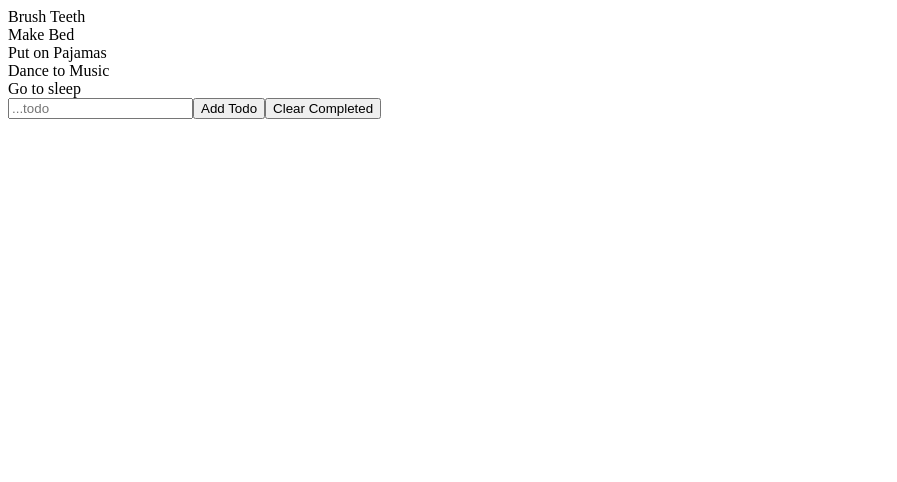
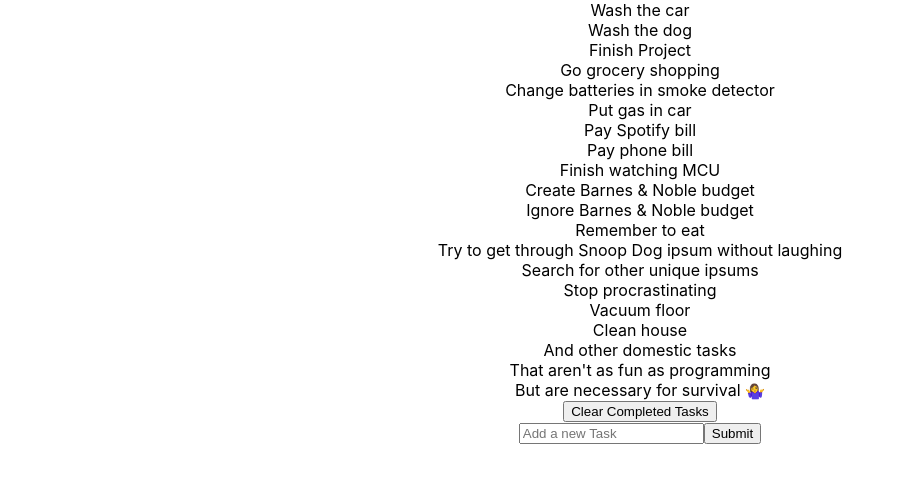
Before and after one commit to 2021-IBM-Accelerate-SW-Track/lab-1-team-22, a React (Create React App) app: page / in a window 1280 px wide. Shown: the top 482 px of the page, without its empty margins (0-897 px from the left). Built offline with nearby package versions, Linux system fonts and the light colour scheme.

Commit message:
Functional component version of to-do app.

```diff
--- a/package.json
+++ b/package.json
@@ -9,6 +9,7 @@
     "@testing-library/user-event": "^12.8.3",
     "react": "^17.0.2",
     "react-dom": "^17.0.2",
+    "react-hook-form": "^7.8.4",
     "react-scripts": "4.0.3",
     "web-vitals": "^1.1.2"
   },
--- a/src/App.js
+++ b/src/App.js
@@ -1,90 +1,39 @@
-import React from "react";
-import TodoList from "./ToDoList";
-import TodoForm from "./ToDoForm";
+import React, { useState } from 'react';
+import tasks from './tasks.json'
+import TodoList from './ToDoList'
+import TodoForm from './ToDoForm'
 
-// Here we are making the App Component. We set some tasks to show up on the home page so it's not empty. We assign the tasks some random IDs so those ids can be what we modify and delete. We also set an empty task so we can "add" tasks to the list later. We then add the functionality for adding, modifying and deleting tasks. We then prop drill those down to the list and form components.
+import './App.css';
 
-class App extends React.Component {
-  constructor() {
-    super();
-    this.state = {
-      todos: [
-        {
-              task: "Brush Teeth",
-              id: "3",
-              completed: false
-            },
-            {
-              task: "Make Bed",
-              id: "2",
-              completed: false
-            },
-            {
-              task: "Put on Pajamas",
-              id: "27",
-              completed: false
-            },
-            {
-              task: "Dance to Music",
-              id: "18",
-              completed: false
-            },
-            {
-              task: "Go to sleep",
-              id: "10",
-              completed: false
-            }
-      ],
-      todo: ""
-    };
+function App() {
+  const [ todoList, setTodoList ] = useState(tasks)
+
+  const handleToggle = (id) => {
+    let mapped = todoList.map(task => {
+      return task.id === Number(id) ? { ...task, complete: !task.complete } : { ...task};
+    });
+    setTodoList(mapped);
   }
 
-  addTodo = (e) => {
-    e.preventDefault();
-    const newTodo = { task: this.state.todo, completed: false, id: Date.now() };
-    this.setState({
-      todos: [...this.state.todos, newTodo],
-      todo: ""
+  const handleFilter = () => {
+    let filtered = todoList.filter(task => {
+      return !task.complete;
     });
-  };
+    setTodoList(filtered);
+  }
 
-  changeTodo = (e) => this.setState({ [e.target.name]: e.target.value });
+  const addTask = (userInput ) => {
+    let copy = [...todoList];
+    copy = [...copy, { id: todoList.length + 1, task: userInput, complete: false }];
+    setTodoList(copy);
+  }
 
-  toggleTodoComplete = (id) => {
-    let todos = this.state.todos.slice();
-    todos = todos.map((todo) => {
-      if (todo.id === id) {
-        todo.completed = !todo.completed;
-        return todo;
-      } else {
-        return todo;
-      }
-    });
-    this.setState({ todos });
-  };
-
-  clearCompletedTodos = (e) => {
-    e.preventDefault();
-    let todos = this.state.todos.filter((todo) => !todo.completed);
-    this.setState({ todos });
-  };
-
-  render() {
-    return (
-      <div>
-        <TodoList
-          handleToggleComplete={this.toggleTodoComplete}
-          todos={this.state.todos}
-        />
-        <TodoForm
-          value={this.state.todo}
-          handleTodoChange={this.changeTodo}
-          handleAddTodo={this.addTodo}
-          handleClearTodos={this.clearCompletedTodos}
-        />
-      </div>
-    );
-  }
+ return (
+   <div className="App">
+       <TodoList todoList={todoList} handleToggle={handleToggle} handleFilter={handleFilter}/>
+      <TodoForm addTask={addTask}/>
+   </div>
+ );
 }
 
 export default App;
--- a/src/ToDo.js
+++ b/src/ToDo.js
@@ -1,14 +1,13 @@
 import React from "react";
 
+//
+// ADD A MATERIAL UI STYLE TO THE STRIKETHROUGH LATER
 // This is the component handing the ToDo functionality. This basically handles the strikethrough function so that we can later delete it
 
-const ToDo = (props) => {
+const ToDo = ({todo}) => {
   return (
-    <div
-      style={props.todo.completed ? { textDecoration: "line-through" } : null}
-      onClick={() => props.handleToggleComplete(props.todo.id)}
-    >
-      {props.todo.task}
+    <div className={todo.complete ? "strike": ""}>
+ {todo.task}
     </div>
   );
 };
--- a/src/ToDoForm.js
+++ b/src/ToDoForm.js
@@ -1,18 +1,47 @@
-import React from 'react';
-const TodoForm = props => {
+import React, { useState } from "react";
+import { useForm } from 'react-hook-form'
+
+const TodoForm = ({ addTask }) => {
+  const [userTask, setUserTask] = useState("");
+
+  const handleChange = (e) => {
+    setUserTask(e.currentTarget.value);
+  };
+
+  const handleSubmit = (e) => {
+    e.preventDefault();
+    addTask(userTask);
+    setUserTask("");
+  };
   return (
-    <form>
+    <form onSubmit={handleSubmit}>
       <input
-        onChange={props.handleTodoChange}
+        onChange={handleChange}
         type="text"
         name="todo"
-        value={props.value}
-        placeholder="...todo"
+        value={userTask}
+        placeholder="Add a new Task"
       />
-      <button onClick={props.handleAddTodo}>Add Todo</button>
-      <button onClick={props.handleClearTodos}>Clear Completed</button>
+      <button> Submit</button>
     </form>
   );
 };
+export default TodoForm;
 
-export default TodoForm;
+// const TodoForm = props => {
+//   return (
+//     <form>
+//       <input
+//         onChange={props.handleTodoChange}
+//         type="text"
+//         name="todo"
+//         value={props.value}
+//         placeholder="...todo"
+//       />
+//       <button onClick={props.handleAddTodo}>Add Todo</button>
+//       <button onClick={props.handleClearTodos}>Clear Completed</button>
+//     </form>
+//   );
+// };
+
+// export default TodoForm;
--- a/src/ToDoList.js
+++ b/src/ToDoList.js
@@ -1,16 +1,15 @@
 import React from "react";
-import ToDo from "./ToDo";
+import ToDo from './ToDo'
 
-const TodoList = (props) => {
+const TodoList = ({todoList, handleToggle, handleFilter}) => {
   return (
     <div>
-      {props.todos.map((todo) => (
-        <ToDo
-          handleToggleComplete={props.handleToggleComplete}
-          key={todo.id}
-          todo={todo}
-        />
-      ))}
+        {todoList.map(todo => {
+            return (
+                <ToDo todo={todo}  handleToggle={handleToggle} handleFilter={handleFilter}/>
+            )
+        })}
+        <button onClick={handleFilter}>Clear Completed Tasks</button>
     </div>
   );
 };
--- /dev/null
+++ b/src/tasks.json
@@ -0,0 +1,81 @@
+[{
+    "id": 1,
+    "task": "Wash the car",
+    "complete": false
+  }, {
+    "id": 2,
+    "task": "Wash the dog",
+    "complete": false
+  }, {
+    "id": 3,
+    "task": "Finish Project",
+    "complete": false
+  }, {
+    "id": 4,
+    "task": "Go grocery shopping",
+    "complete": false
+  }, {
+    "id": 5,
+    "task": "Change batteries in smoke detector",
+    "complete": false
+  }, {
+    "id": 6,
+    "task": "Put gas in car",
+    "complete": false
+  }, {
+    "id": 7,
+    "task": "Pay Spotify bill",
+    "complete": false
+  }, {
+    "id": 8,
+    "task": "Pay phone bill",
+    "complete": false
+  }, {
+    "id": 9,
+    "task": "Finish watching MCU",
+    "complete": true
+  }, {
+    "id": 10,
+    "task": "Create Barnes & Noble budget",
+    "complete": false
+  }, {
+    "id": 11,
+    "task": "Ignore Barnes & Noble budget",
+    "complete": true
+  }, {
+    "id": 12,
+    "task": "Remember to eat",
+    "complete": false
+  }, {
+    "id": 13,
+    "task": "Try to get through Snoop Dog ipsum without laughing",
+    "complete": false
+  }, {
+    "id": 14,
+    "task": "Search for other unique ipsums",
+    "complete": false
+  }, {
+    "id": 15,
+    "task": "Stop procrastinating",
+    "complete": false
+  }, {
+    "id": 16,
+    "task": "Vacuum floor",
+    "complete": false
+  }, {
+    "id": 17,
+    "task": "Clean house",
+    "complete": false
+  }, {
+    "id": 18,
+    "task": "And other domestic tasks",
+    "complete": false
+  }, {
+    "id": 19,
+    "task": "That aren't as fun as programming",
+    "complete": false
+  }, {
+    "id": 20,
+    "task": "But are necessary for survival 🤷‍♀️",
+    "complete": false
+  }]
```
